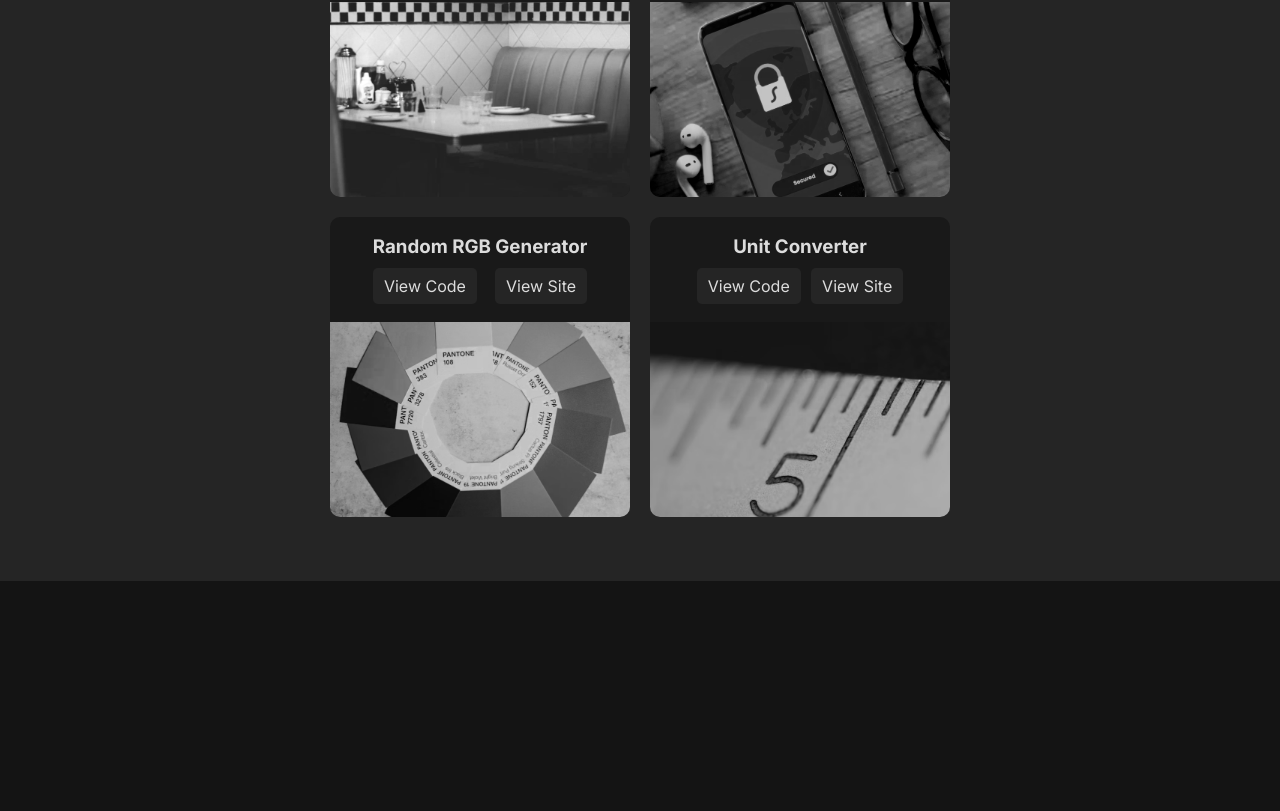
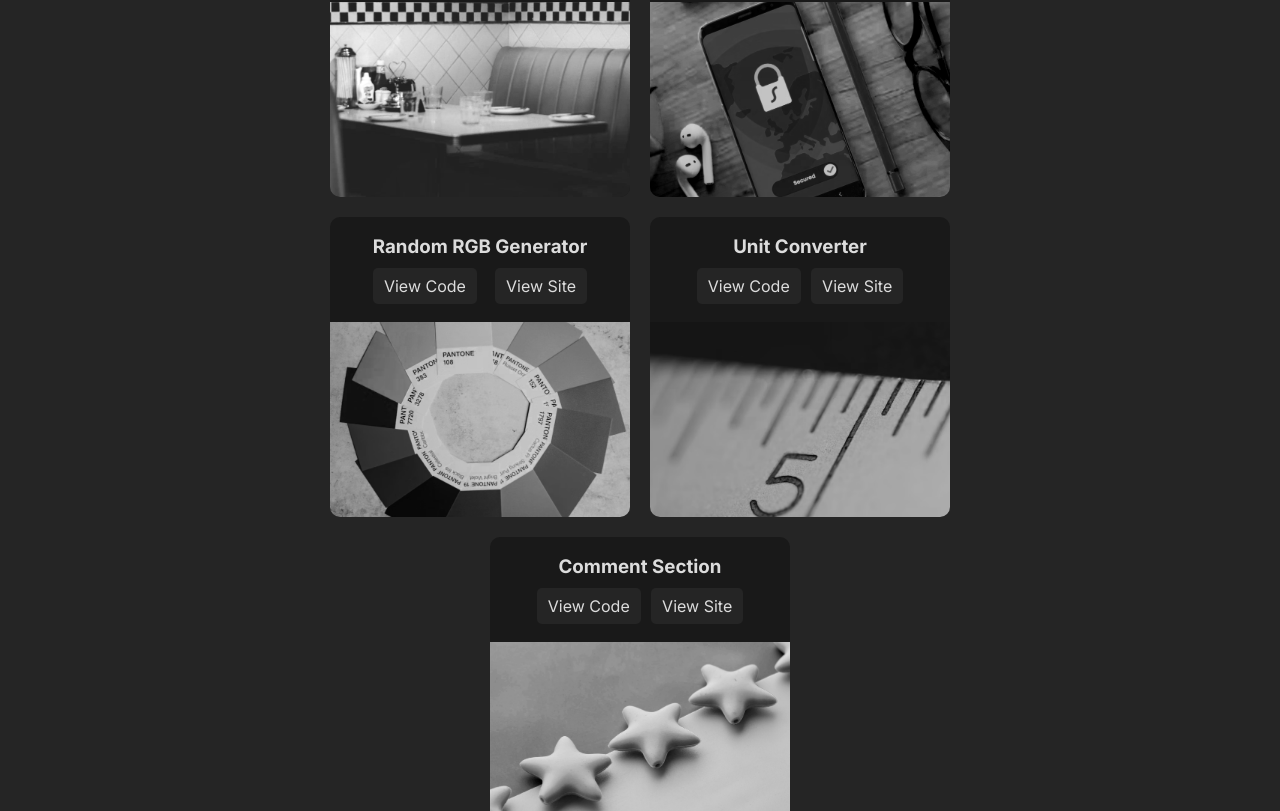
Before and after one commit to BenAllington95/my-portfolio-reactjs, a React (Create React App) app in the folder my-app/: page / in a window 1280 px wide. Shown: the part 1989-2800 px from the top of the page. Before the commit the page ends 2570 px from the top, so only its background shows below. Built offline with nearby package versions, Linux system fonts and the light colour scheme.

Commit message:
Added new project item

```diff
--- a/my-app/src/project-data.js
+++ b/my-app/src/project-data.js
@@ -18,5 +18,10 @@ export default [
         title: 'Unit Converter',
         url: require('./images/unit-converter-img.png'),
         siteUrl: "https://benunitconverter.netlify.app/"
-    }
+    },
+    {
+        title: 'Comment Section',
+        url: require('./images/comments-img.png'),
+        siteUrl: "https://benallington-commentsection.netlify.app"
+    },
 ]
```
Also changed, not shown: my-app/src/images/comments-img.png (added).
